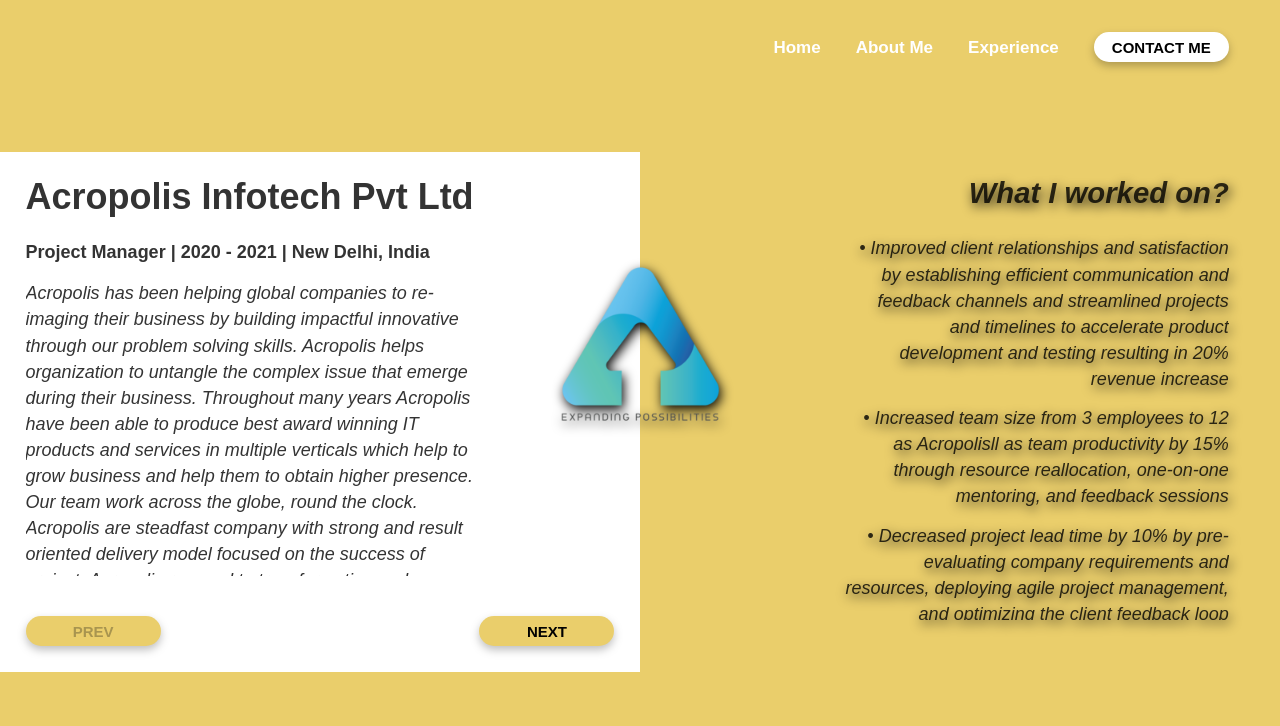
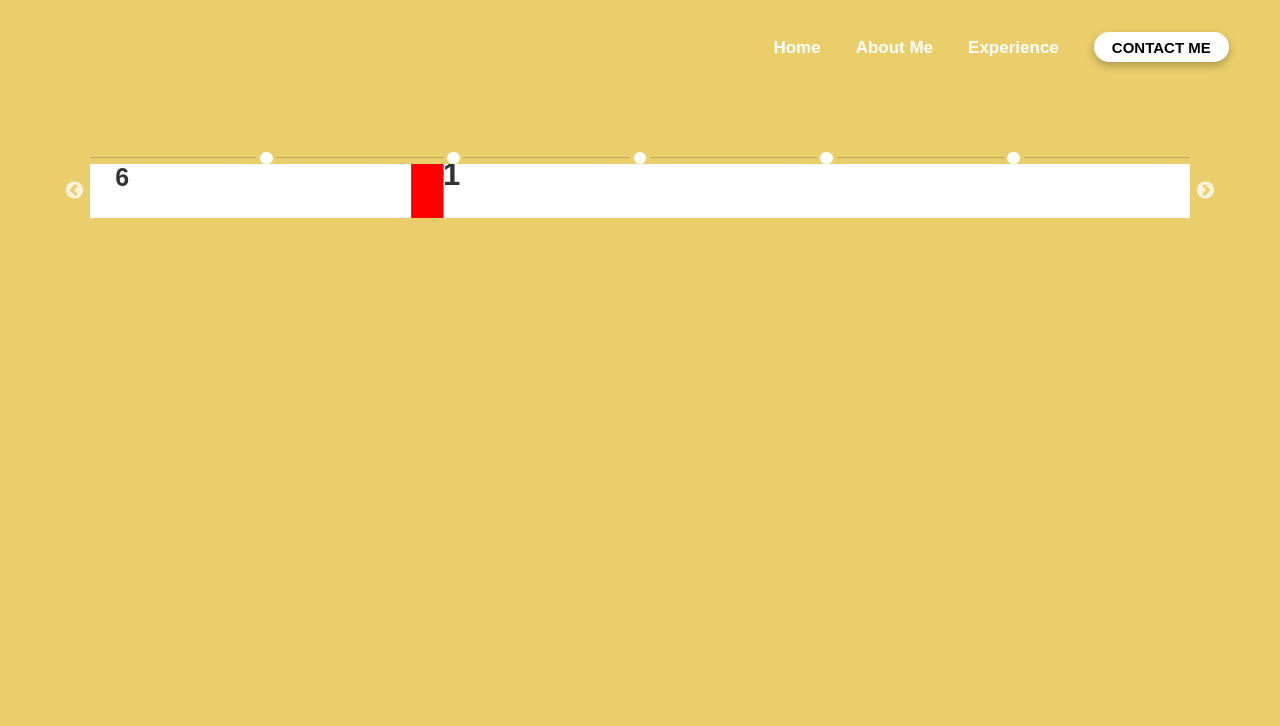
Before and after one commit to bhimeshchauhan/deekshajuneja, a Gatsby site: page /experience in a window 1280 px wide. Shown: the top 726 px of the page. Built offline with nearby package versions, Linux system fonts and the light colour scheme; Gatsby itself is replaced by a stand-in of ours; a web font is replaced by a local one.

Commit message:
package
Signed-off-by: bhimeshchauhan <bhimeshchauhan@gmail.com>

```diff
--- a/package.json
+++ b/package.json
@@ -35,13 +35,12 @@
     "gatsby-plugin-styled-components": "^5.4.0",
     "gatsby-source-filesystem": "^4.4.0",
     "gatsby-transformer-sharp": "^4.4.0",
+    "nuka-carousel": "^4.8.4",
     "prop-types": "^15.8.1",
     "react": "^17.0.1",
     "react-burger-menu": "^3.0.6",
-    "react-dom": "^17.0.1",
+    "react-dom": "^17.0.2",
     "react-helmet": "^6.1.0",
-    "react-responsive-carousel": "^3.2.22",
-    "react-transition-group": "^4.4.2",
     "sendemail": "^4.0.3",
     "styled-components": "^5.3.3"
   },
--- a/src/pages/mobile/mobileExperience.tsx
+++ b/src/pages/mobile/mobileExperience.tsx
@@ -49,7 +49,7 @@
 export const ExpInfo = styled.div`
   align-self: flex-start;
   > h1 {
-    font-size: 1.8rem;
+    font-size: 1.7rem;
   }
 `;
 
--- a/src/pages/web/webExperience.tsx
+++ b/src/pages/web/webExperience.tsx
@@ -1,173 +1,151 @@
-import React, { useState } from "react";
-import "react-responsive-carousel/lib/styles/carousel.min.css";
+import React from "react";
 import styled from "styled-components";
 import { Social } from "../../components/socials/socials";
 import { Layout } from "../../components/layout";
-import { ExperienceItem } from "../../data/experience";
-
-export const ExpCompanyDetails = styled.div`
-  height: 65%;
-  background: white;
-  display: flex;
-  align-items: flex-end;
-  flex-direction: column;
-  justify-content: space-between;
-  padding: 2%;
-  flex: 1;
-`;
+import Slider from "react-slick";
+import "slick-carousel/slick/slick.css";
+import "slick-carousel/slick/slick-theme.css";
 
 export const SocialContainer = styled.div`
   display: flex;
   justify-content: space-around;
 `;
 
-export const CompanyLogo = styled.div<{ bg }>`
-  position: absolute;
-  height: 20%;
-  width: 20%;
-  background-image: ${(props) => `url(${props.bg})`};
-  top: 33%;
-  left: 40%;
-  background-repeat: no-repeat;
-  background-position: center;
-  background-size: contain;
-  filter: drop-shadow(2px 4px 6px black);
-`;
-
-export const Controls = styled.div`
-  justify-content: space-between;
-  display: flex;
-  width: 100%;
-  align-items: center;
-`;
-
-export const ExpInfo = styled.div`
-  align-self: flex-start;
-  height: 90%;
-  > h1 {
-    font-size: 2rem;
-  }
-`;
-
-export const ExpInfoText = styled.h4`
-  margin-bottom: 0;
-`;
-
 export const ExpContainer = styled.div`
   display: flex;
-  margin-top: 7vw;
-  height: 100%;
+  margin: 7vw;
+  flex-direction: column;
   @media (min-width: 1440px) {
     margin-top: 4vw;
   }
 `;
 
-export const ExpResp = styled.div`
-  height: 65%;
-  flex: 1;
-  align-content: flex-end;
+export const Line = styled.ul`
   display: flex;
-  flex-direction: column;
-  filter: drop-shadow(2px 4px 6px black);
-  padding: 2%;
-  > h2 {
-    align-self: flex-end;
-    font-style: italic;
-    margin-right: 2vw;
+  margin: 0;
+  height: fit-content;
+  align-items: center;
+`;
+
+export const Divider = styled.hr`
+  width: 100%;
+  margin: 0;
+`;
+
+export const LineItem = styled.li`
+  list-style: none;
+  height: 1vw;
+  margin: 0;
+  margin: 0 0.3vw;
+  :hover {
+    transform: scale(1.5);
+    margin: 0 0.6vw;
   }
 `;
 
-export const RespList = styled.ul`
-  margin-top: auto;
-  margin-left: 14vw;
-  margin-right: 2vw;
-  overflow: auto;
-  text-align: right;
-  > li {
-    font-style: italic;
+export const ListDetail = styled.div`
+  display: flex;
+  flex-direction: column;
+  width: 1vw;
+  height: 1vw;
+  background-color: #fff;
+  border-radius: 1vw;
+  :hover {
+    cursor: pointer;
   }
 `;
 
-export const ControlButton = styled.button`
-  display: flex;
-  width: 135px !important;
-  height: 30px !important;
-  align-items: center;
-  justify-content: space-around;
-  border-radius: 30px;
-  border: none;
-  cursor: pointer;
-  filter: drop-shadow(0px 4px 4px rgba(0, 0, 0, 0.25));
-  background: #eace6b;
-  :active {
-    border-style: outset;
-  }
-  font-style: montserrat;
-  font-weight: 700;
-  font-size: 15px;
-  line-height: 21px;
-  display: flex;
-  align-items: center;
-  text-align: center;
-  text-transform: uppercase;
+export const Card = styled.div`
+  background-color: white;
+  margin: 0 2vw;
 `;
 
-export const ExpInfoDetail = styled.div`
-  padding-right: 10vw;
-  overflow: auto;
-  height: 70%;
-  margin-top: 3%;
-  > p {
-    font-style: italic;
+export const SlideContainer = styled.div`
+  .slick-slide.slick-center img {
+    transform: scale(1.1);
+    margin-left: auto;
+    margin-right: auto;
   }
+  .slick-center {
+    background-color: red;
+  }
+  .slick-center {
+    -webkit-transform: scale(1.25);
+    -moz-transform: scale(1.25);
+    transform: scale(1.25);
+}
 `;
 
+export const CenterMode = () => {
+  const settings = {
+    className: "center",
+    centerMode: true,
+    infinite: true,
+    centerPadding: "0px",
+    slidesToShow: 3,
+    speed: 500,
+  };
+  return (
+    <SlideContainer>
+      <Slider {...settings}>
+        <Card>
+          <h3>1</h3>
+        </Card>
+        <Card>
+          <h3>2</h3>
+        </Card>
+        <Card>
+          <h3>3</h3>
+        </Card>
+        <Card>
+          <h3>4</h3>
+        </Card>
+        <Card>
+          <h3>5</h3>
+        </Card>
+        <Card>
+          <h3>6</h3>
+        </Card>
+      </Slider>
+    </SlideContainer>
+  );
+};
+
+export const TimeLine = () => {
+  return (
+    <Line>
+      <Divider />
+      <LineItem>
+        <ListDetail></ListDetail>
+      </LineItem>
+      <Divider />
+      <LineItem>
+        <ListDetail></ListDetail>
+      </LineItem>
+      <Divider />
+      <LineItem>
+        <ListDetail></ListDetail>
+      </LineItem>
+      <Divider />
+      <LineItem>
+        <ListDetail></ListDetail>
+      </LineItem>
+      <Divider />
+      <LineItem>
+        <ListDetail></ListDetail>
+      </LineItem>
+      <Divider />
+    </Line>
+  );
+};
+
 export const WebExperience = () => {
-  const [expIndex, setExpIndex] = useState(0);
   return (
     <Layout>
       <ExpContainer>
-        <ExpCompanyDetails>
-          <ExpInfo>
-            <h1>{ExperienceItem[expIndex].name}</h1>
-            <ExpInfoText>
-              {ExperienceItem[expIndex].position} |{" "}
-              {ExperienceItem[expIndex].year} |{" "}
-              {ExperienceItem[expIndex].location}
-            </ExpInfoText>
-            <ExpInfoDetail>
-              <p>{ExperienceItem[expIndex].about}</p>
-            </ExpInfoDetail>
-          </ExpInfo>
-          <Controls>
-            <ControlButton
-              onClick={() => {
-                setExpIndex(expIndex - 1);
-              }}
-              disabled={expIndex === 0}
-            >
-              PREV
-            </ControlButton>
-            <ControlButton
-              onClick={() => {
-                setExpIndex(expIndex + 1);
-              }}
-              disabled={expIndex === ExperienceItem.length - 1}
-            >
-              NEXT
-            </ControlButton>
-          </Controls>
-        </ExpCompanyDetails>
-        <ExpResp>
-          <h2>What I worked on?</h2>
-          <RespList>
-            {ExperienceItem[expIndex].responsibilities.map((item) => (
-              <li key={item}>{item}</li>
-            ))}
-          </RespList>
-        </ExpResp>
+        <TimeLine />
+        <CenterMode />
       </ExpContainer>
-      <CompanyLogo bg={ExperienceItem[expIndex].logo} />
       <SocialContainer>
         <Social alignCenter={true} />
       </SocialContainer>
```
Also changed, not shown: 1 other file.
